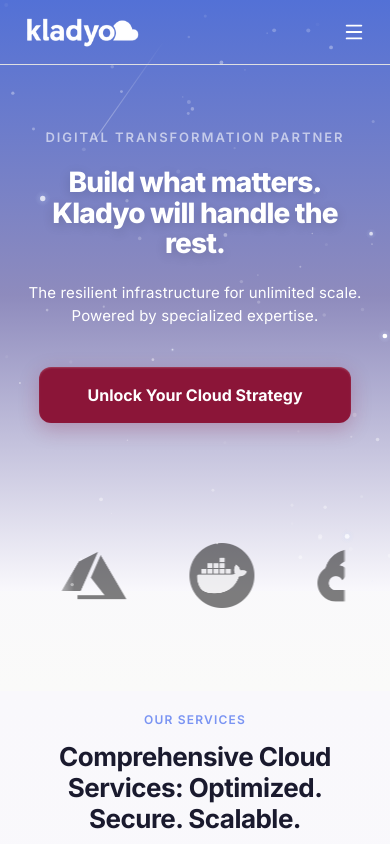
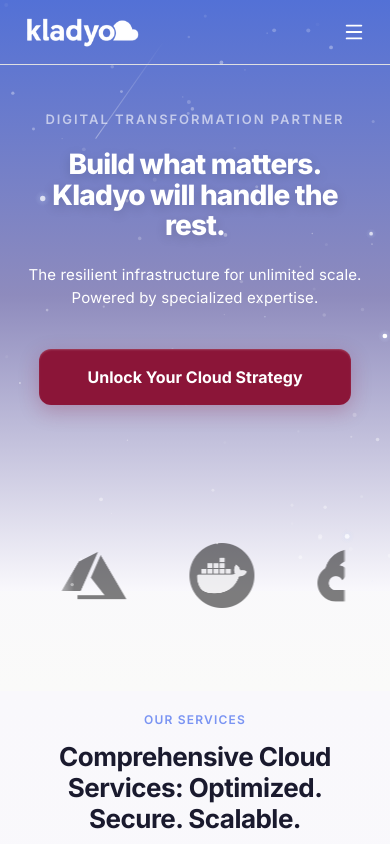
Before and after one commit to kldyxsz/kladyo-websitex, a Next.js app: page / in a window 390 px wide. Shown: the top 844 px of the page. Built offline with nearby package versions, Linux system fonts and the light colour scheme.

Commit message:
Fix: Reduce Hero top padding on mobile devices - use responsive clamp

```diff
--- a/src/components/Hero.tsx
+++ b/src/components/Hero.tsx
@@ -208,7 +208,7 @@
           alignItems: "center",
           width: "100%",
           maxWidth: 860,
-          paddingTop: "120px",
+          paddingTop: "clamp(40px, 10vh, 120px)",
           paddingBottom: "160px",
           paddingLeft: 24,
           paddingRight: 24,
```
